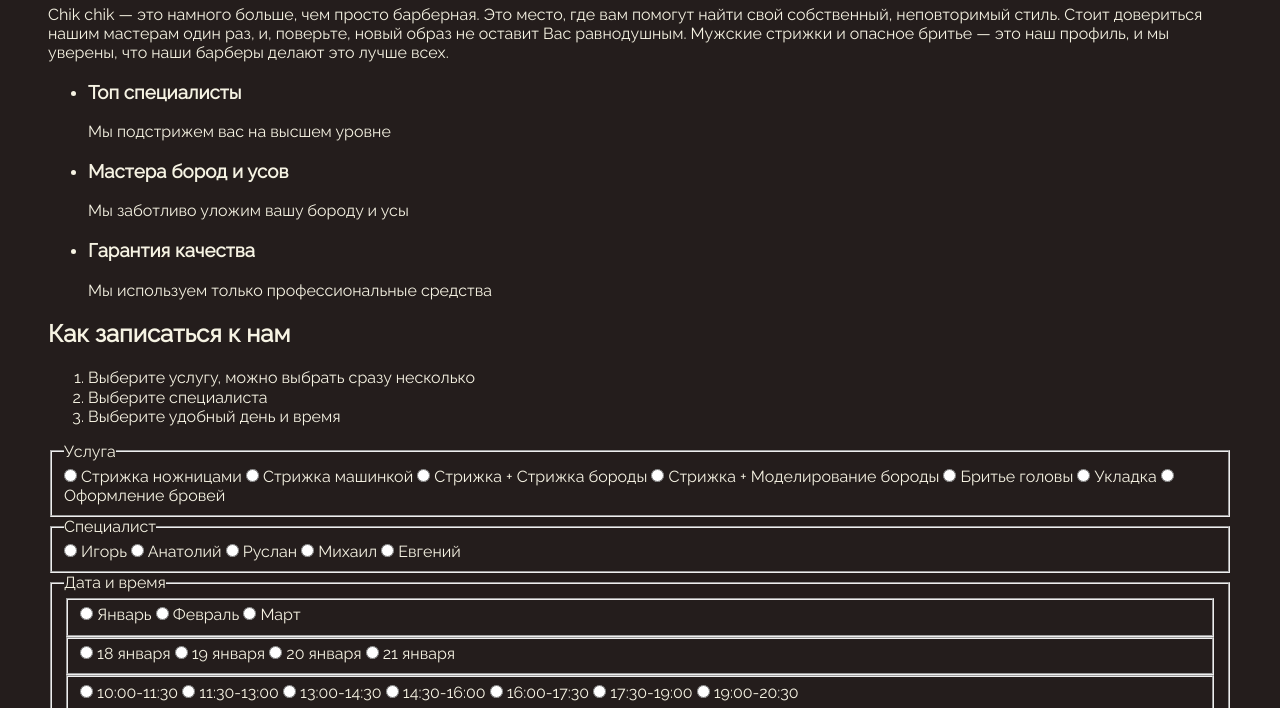
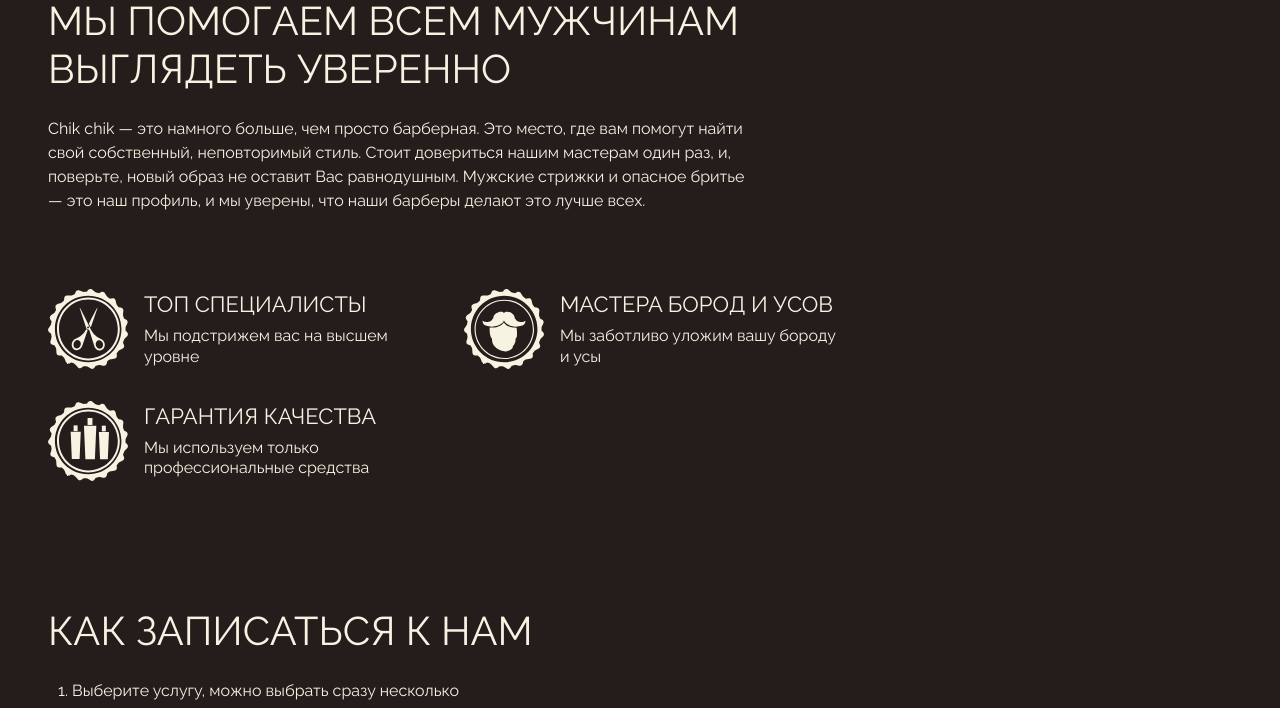
Before and after one commit to SiAnsty/Chik-chik, a plain HTML site: page index.html in a window 1280 px wide. Shown: the part 1750-2458 px from the top of the page. Drawn offline with Linux system fonts and the light colour scheme.

Commit message:
add styles for section about and reserve

```diff
--- /dev/null
+++ b/css/about.css
@@ -0,0 +1,54 @@
+.about {
+  padding: 61px 0;
+}
+
+.about__title {
+  font-weight: 400;
+  font-size: 40px;
+  text-transform: uppercase;
+  max-width: 700px;
+  margin: 0 0 24px;
+}
+.about__description {
+  line-height: 150%;
+  max-width: 700px;
+  margin: 0 0 72px;
+}
+.about__list {
+  margin: 0;
+  padding: 0;
+  list-style: none;
+  display: grid;
+  grid-template-columns: repeat(auto-fit, 384px);
+  gap: 24px 32px;
+}
+.about__item {
+  padding: 6px 6px 6px 96px;
+  background-position: left;
+  background-repeat: no-repeat;
+  background-size: 80px;
+}
+
+.about__item_top {
+  background-image: url(../img/icon\ 1.svg);
+}
+
+.about__item_master {
+  background-image: url(../img/icon\ 2.svg);
+}
+
+.about__item_gar {
+  background-image: url(../img/icon\ 3.svg);
+}
+
+.about__item-title {
+  margin: 0 0 8px;
+  font-weight: 400;
+  font-size: 22px;
+  text-transform: uppercase;
+}
+
+.about__item-description {
+  margin: 0;
+  line-height: 130%;
+}
--- a/css/hero.css
+++ b/css/hero.css
@@ -3,6 +3,7 @@
 }
 
 .hero__title {
+  font-weight: 400;
   font-size: 54px;
   text-transform: uppercase;
   max-width: 904px;
--- a/css/price.css
+++ b/css/price.css
@@ -3,6 +3,7 @@
 }
 
 .price__title {
+  font-weight: 400;
   font-size: 40px;
   text-transform: uppercase;
   margin: 0 0 16px;
--- /dev/null
+++ b/css/radio.css
@@ -0,0 +1,35 @@
+.radio__input {
+  position: absolute;
+  -webkit-appearance: none;
+  -moz-appearance: none;
+  appearance: none;
+}
+
+.radio__lable {
+  display: inline-block;
+  padding: 16px 24px;
+  font-size: 14px;
+  line-height: 100%;
+  text-transform: uppercase;
+  cursor: pointer;
+  border: 1px solid #BFBDB2;
+  border-radius: 36px;
+}
+
+.radio__lable:hover {
+  color: #EFE7BE;
+}
+
+.radio__input:focus + .radio__lable,
+.radio__input:checked + .radio__lable {
+  color: #241D1C;
+  background: #F6F3E3;
+}
+
+.radio__lable_spec {
+  padding-left: 52px;
+  background-image: var(--bg-image);
+  background-size: 36px;
+  background-position: 8px;
+  background-repeat: no-repeat;
+}
--- /dev/null
+++ b/css/reserve.css
@@ -0,0 +1,59 @@
+.reserve {
+  padding: 61px 0 124px;
+}
+
+.reserve__title {
+  font-weight: 400;
+  font-size: 40px;
+  text-transform: uppercase;
+  margin: 0 0 24px;
+}
+
+.reserv__list {
+  padding-left: 24px;
+  margin: 0 0 72px;
+  line-height: 150%;
+}
+
+.reserv__item {
+  margin-bottom: 8px;
+}
+
+.reserv__item:last-child {
+  margin-bottom: 0;
+}
+
+.reserv__form-container {
+  margin-bottom: 40px;
+}
+
+.reserv__fieldset {
+  padding: 0;
+  border: none;
+  display: flex;
+  flex-wrap: wrap;
+  margin: 0 0 72px;
+  gap: 8px;
+}
+
+.reserv__fieldset:last-child {
+  margin-bottom: 0;
+}
+
+.reserv__legeng {
+  flex-basis: 100%;
+  font-weight: 400;
+  font-size: 22px;
+  line-height: 100%;
+  text-transform: uppercase;
+  margin-bottom: 24px;
+}
+
+.reserv__fieldset_sub {
+  flex-basis: 100%;
+  margin-bottom: 24px;
+}
+
+.reserv__btn {
+  border: none;
+}
--- a/index.html
+++ b/index.html
@@ -14,9 +14,10 @@
   <link rel="stylesheet" href="./css/hero.css">
   <link rel="stylesheet" href="./css/slider.css">
   <link rel="stylesheet" href="./css/price.css">
-
-
-
+  <link rel="stylesheet" href="./css/price.css">
+  <link rel="stylesheet" href="./css/about.css">
+  <link rel="stylesheet" href="./css/reserve.css">
+  <link rel="stylesheet" href="./css/radio.css">
 </head>
 
 <body>
@@ -128,15 +129,15 @@
         <h2 class="about__title">Мы помогаем всем мужчинам выглядеть уверенно</h2>
         <p class="about__description">Сhik chik — это намного больше, чем просто барберная. Это место, где вам помогут найти свой собственный, неповторимый стиль. Стоит довериться нашим мастерам один раз, и, поверьте, новый образ не оставит Вас равнодушным. Мужские стрижки и опасное бритье — это наш профиль, и мы уверены, что наши барберы делают это лучше всех.</p>
         <ul class="about__list">
-          <li class="about__item">
+          <li class="about__item about__item_top">
             <h3 class="about__item-title">Топ специалисты</h3>
             <p class="about__item-description">Мы подстрижем вас на высшем уровне</p>
           </li>
-          <li class="about__item">
+          <li class="about__item about__item_master">
             <h3 class="about__item-title">Мастера бород и усов</h3>
             <p class="about__item-description">Мы заботливо уложим вашу бороду и усы</p>
           </li>
-          <li class="about__item">
+          <li class="about__item about__item_gar">
             <h3 class="about__item-title">Гарантия качества</h3>
             <p class="about__item-description">Мы используем только профессиональные средства</p>
           </li>
@@ -189,23 +190,23 @@
               <legend class="reserv__legeng">Специалист</legend>
               <label class="radio">
                 <input class="radio__input" type="radio" name="spec">
-                <span class="radio__lable radio__lable_spec">Игорь</span>
+                <span class="radio__lable radio__lable_spec" style="--bg-image: url(../img/spec1.png)">Игорь</span>
               </label>
               <label class="radio">
                 <input class="radio__input" type="radio" name="spec">
-                <span class="radio__lable radio__lable_spec">Анатолий</span>
+                <span class="radio__lable radio__lable_spec" style="--bg-image: url(../img/spec2.png)">Анатолий</span>
               </label>
               <label class="radio">
                 <input class="radio__input" type="radio" name="spec">
-                <span class="radio__lable radio__lable_spec">Руслан</span>
+                <span class="radio__lable radio__lable_spec" style="--bg-image: url(../img/spec3.png)">Руслан</span>
               </label>
               <label class="radio">
                 <input class="radio__input" type="radio" name="spec">
-                <span class="radio__lable radio__lable_spec">Михаил</span>
+                <span class="radio__lable radio__lable_spec" style="--bg-image: url(../img/spec4.png)">Михаил</span>
               </label>
               <label class="radio">
                 <input class="radio__input" type="radio" name="spec">
-                <span class="radio__lable radio__lable_spec">Евгений</span>
+                <span class="radio__lable radio__lable_spec" style="--bg-image: url(../img/spec5.png)">Евгений</span>
               </label>
             </fieldset>
             <fieldset class="reserv__fieldset">
```
Also changed, not shown: img/icon 1.svg (added), img/icon 2.svg (added), img/icon 3.svg (added), img/spec1.png (added), img/spec2.png (added), img/spec3.png (added), img/spec4.png (added), img/spec5.png (added), 1 other file.
